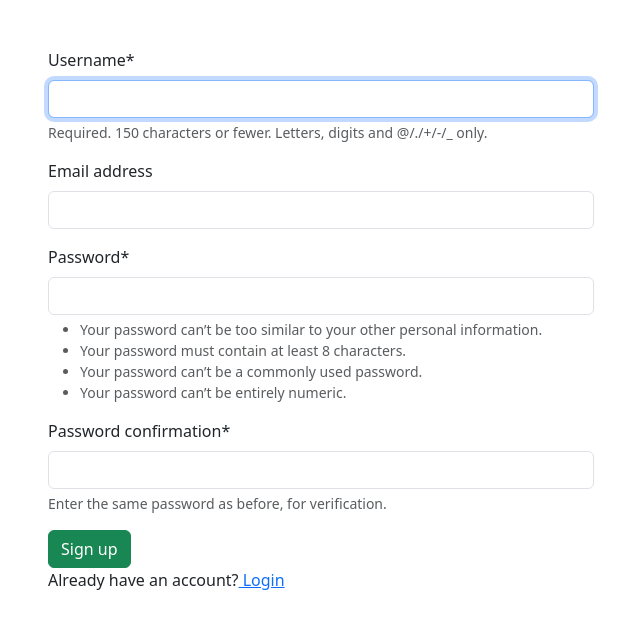
After one commit to muawaz-dev/bugtracker, a Django app: page /sign-up/ in a window 1280 px wide. The commit adds this page. Shown: the top 629 px of the page, without its empty margins (319-959 px from the left). Run offline with Django 5.2, Linux system fonts and the light colour scheme; some libraries are stand-ins or nearby versions.

Commit message:
Add user authentication:login and signup, also add correspoding html files

```diff
--- a/bugs/forms.py
+++ b/bugs/forms.py
@@ -1,5 +1,12 @@
 from django import forms
 from . models import Bug
+from django.contrib.auth.forms import UserCreationForm
+from django.contrib.auth.models import User
+
+class SignUpForm(UserCreationForm):
+    class Meta:
+        model = User
+        fields = ['username', 'email', 'password1', 'password2']
 
 class BugForm(forms.ModelForm):
     class Meta:
--- /dev/null
+++ b/bugs/templates/registration/sign_up.html
@@ -0,0 +1,25 @@
+{% load crispy_forms_tags %}
+<!DOCTYPE html>
+<html lang="en">
+<head>
+    <meta charset="UTF-8">
+    <meta name="viewport" content="width=device-width, initial-scale=1.0">
+    <title>Login Page</title>
+    <link href="https://cdn.jsdelivr.net/npm/bootstrap@5.3.0/dist/css/bootstrap.min.css" rel="stylesheet">
+</head>
+<body>
+<div class="container mt-5">
+  <div class="row justify-content-center">
+    <div class="col-md-6">
+      <form method="post">
+        {% csrf_token %}
+        {{form|crispy}}
+        <button type='submit' class='btn btn-success'>Sign up</button>
+        <p>Already have an account?<a href="{% url "login" %}"> Login</a></p>
+      </form>
+    </div>
+  </div>
+</div>
+
+</body>
+</html>
--- a/bugs/urls.py
+++ b/bugs/urls.py
@@ -1,4 +1,4 @@
-from django.urls import path
+from django.urls import path,include
 from . import views
 
 urlpatterns = [
@@ -6,4 +6,7 @@ urlpatterns = [
     path('about/',views.about,name='about'),
     path('report/',views.report,name='report'),
     path('success/',views.success,name='success'),
+    path('',include('django.contrib.auth.urls')),
+    path('sign-up/',views.sign_up,name='sign_up'),
+
 ]
--- a/bugs/views.py
+++ b/bugs/views.py
@@ -1,5 +1,5 @@
 from django.shortcuts import render,redirect
-from . forms import BugForm
+from . forms import BugForm,SignUpForm
 
 # Create your views here.
 def home(request):
@@ -20,3 +20,13 @@ def report(request):
 
 def success(request):
     return render(request,'success.html')
+
+def sign_up(request):
+    if request.method=='POST':
+        form=SignUpForm(request.POST)
+        if form.is_valid():
+            form.save()
+            return redirect('login')
+    else:
+        form=SignUpForm()
+    return render(request,'registration/sign_up.html',{'form':form})
--- a/bugtracker/settings.py
+++ b/bugtracker/settings.py
@@ -38,6 +38,8 @@ INSTALLED_APPS = [
     'django.contrib.messages',
     'django.contrib.staticfiles',
     'bugs',
+    'crispy_forms',
+    'crispy_bootstrap5',
 ]
 
 MIDDLEWARE = [
@@ -122,3 +124,7 @@ STATICFILES_DIR=[BASE_DIR/'static']
 # https://docs.djangoproject.com/en/5.2/ref/settings/#default-auto-field
 
 DEFAULT_AUTO_FIELD = 'django.db.models.BigAutoField'
+
+
+CRISPY_ALLOWED_TEMPLATE_PACKS = ["bootstrap5"]
+CRISPY_TEMPLATE_PACK = "bootstrap5"
```
Also changed, not shown: bugs/templates/registration/login.html (added, +25 -0 lines), bugs/templates/success.html (+9 -1 lines).
